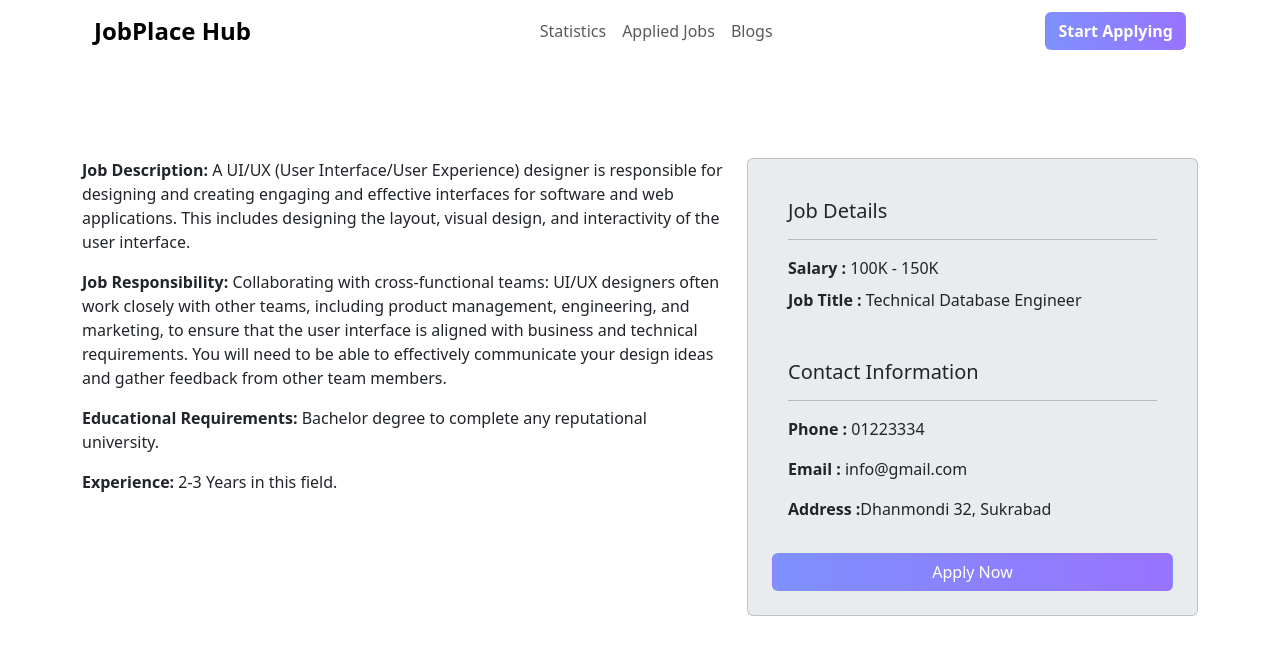
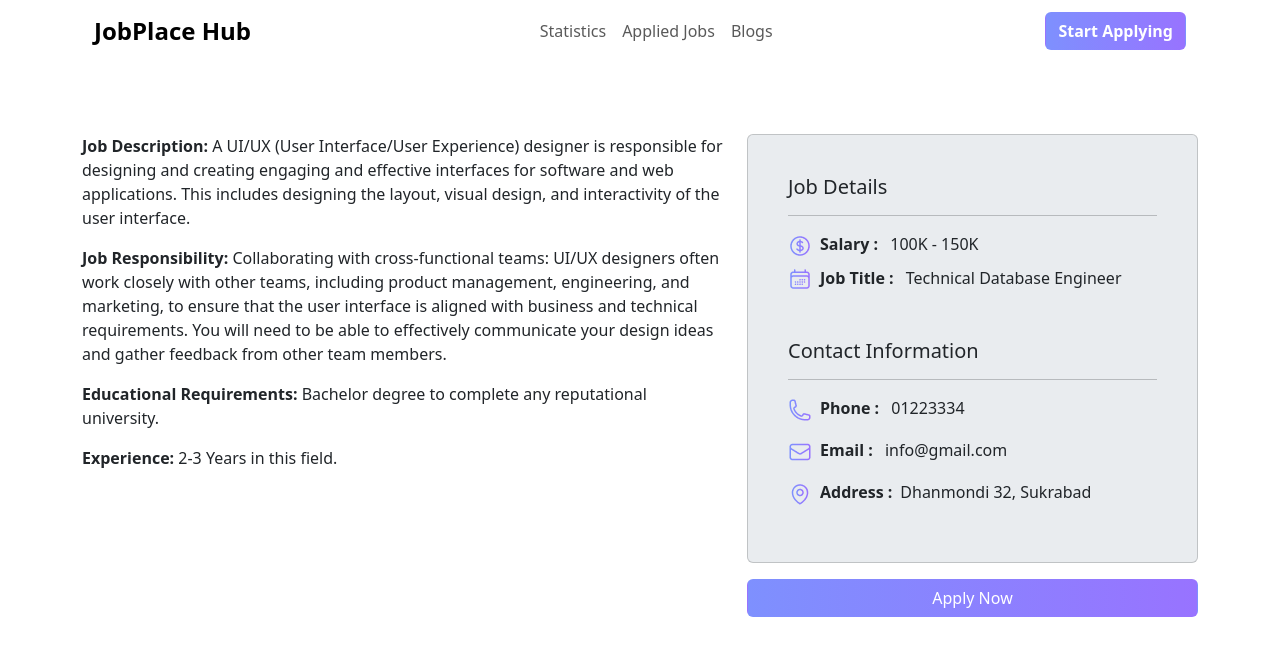
Before and after one commit to Showmandas/JobPlace-Hub-React-Router, a React (Vite) app in the folder assignment_9/: page /featureDetails/1 in a window 1280 px wide. Shown: the top 656 px of the page. Built offline with nearby package versions, Linux system fonts and the light colour scheme.

Commit message:
add icons and edit some style in details page

```diff
--- a/assignment_9/src/components/Featured/FeauterDetails.jsx
+++ b/assignment_9/src/components/Featured/FeauterDetails.jsx
@@ -14,7 +14,7 @@ const FeauterDetails = () => {
   return (
     <div>
       {/* <h3>Details</h3> */}
-      <div className="row py-5 mt-5 gx-4">
+      <div className="row py-5 mt-4 gx-4">
         <div className="col-lg-7 col-12">
           <p>
             <span className="fw-semibold">Job Description: </span>
@@ -38,16 +38,17 @@ const FeauterDetails = () => {
             <div className="card-body">
                 <h5>Job Details</h5>
                 <hr />
-              <p className="card-title"><span className="fw-semibold">Salary : </span>{jobDetail.salary}</p>
-              <p className="card-title"><span className="fw-semibold">Job Title : </span> {jobDetail.title}</p>
+              <p className="card-title"><img src="../../../public/images/Frame.png"/><span className="fw-semibold px-2">Salary : </span>{jobDetail.salary}</p>
+              <p className="card-title"><img src="../../../public/images/Frame (1).png"/><span className="fw-semibold px-2">Job Title : </span> {jobDetail.title}</p>
              <h5 className="mt-5">Contact Information</h5>
              <hr />
-             <p><span className="fw-semibold">Phone : </span>{jobDetail.phone}</p>
-             <p><span className="fw-semibold">Email : </span>{jobDetail.email}</p>
-             <p><span className="fw-semibold">Address :</span>{jobDetail.address}</p>
+             <p><img src="../../../public/images/Frame (2).png"/><span className="fw-semibold px-2">Phone : </span>{jobDetail.phone}</p>
+             <p><img src="../../../public/images/Frame (3).png"/><span className="fw-semibold px-2">Email : </span>{jobDetail.email}</p>
+             <p><img src="../../../public/images/Frame (4).png"/><span className="fw-semibold px-2">Address :</span>{jobDetail.address}</p>
             </div>
-          <button className="btn common">Apply Now</button>
           </div>
+          <button className="btn common w-100 mt-3">Apply Now</button>
+
         </div>
       </div>
     </div>
```
